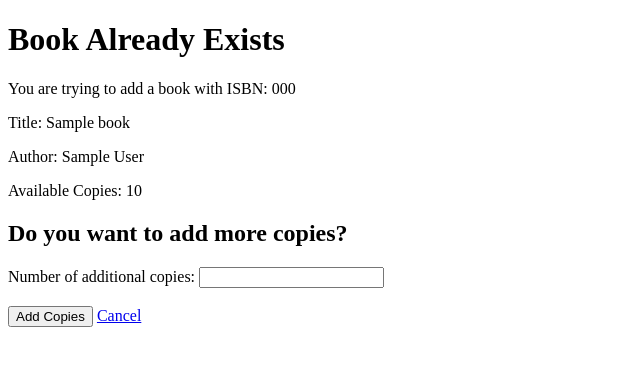
After one commit to rutuja73974/Kata_Library_Management_System, a Flask app: template templates/confirm_add_copies.html in a window 1280 px wide. The commit adds this page. Shown: the top 366 px of the page, without its empty margins (0-640 px from the left). Run offline with Flask 3, Linux system fonts and the light colour scheme; the template is opened without the code that fills it: most values are stand-ins (such as "Sample title", 1, 10 or a date in 2020).

Commit message:
To ensure unique ISBN

```diff
--- a/app.py
+++ b/app.py
@@ -3,7 +3,7 @@ from flask import Flask, render_template, request, redirect, url_for, flash
 app = Flask(__name__)
 app.secret_key = 'secret_key'
 
-
+# Book Class
 # Book Class
 class Book:
     def __init__(self, isbn, title, author, year, quantity):
@@ -72,6 +72,16 @@ def add_book():
         year = request.form['year']
         quantity = int(request.form['quantity'])  # Get the number of copies
 
+        # Check if the ISBN already exists
+        for book in library.books:
+            if book.isbn == isbn:
+                flash(f"Book with ISBN {isbn} already exists as '{book.title}'.")
+
+                # Asking user if they want to add more copies
+                flash(f"Do you want to add more copies to this book?")
+                return render_template('confirm_add_copies.html', book=book, quantity=quantity)  # Render a confirmation page
+
+        # If ISBN does not exist, add the book as usual
         if isbn and title and author and year and quantity:
             library.add_book(isbn, title, author, year, quantity)
             flash(f"Book '{title}' added successfully with {quantity} copies!")
@@ -79,6 +89,21 @@ def add_book():
         else:
             flash('All fields are required!')
     return render_template('add_book.html')
+
+@app.route('/confirm_add_copies', methods=['POST'])
+def confirm_add_copies():
+    isbn = request.form['isbn']
+    additional_quantity = int(request.form['additional_quantity'])  # Get the additional copies
+
+    # Find the book and update the quantity
+    for book in library.books:
+        if book.isbn == isbn:
+            book.quantity += additional_quantity
+            flash(f"Added {additional_quantity} more copies to '{book.title}'. Now we have {book.quantity} copies.")
+            return redirect(url_for('index'))
+
+    flash("Book not found!")  # This shouldn't happen under normal flow
+    return redirect(url_for('index'))
 
 
 # Route for borrowing a book
--- a/templates/add_book.html
+++ b/templates/add_book.html
@@ -20,7 +20,7 @@
         <label for="year">Publication Year:</label>
         <input type="text" name="year" id="year"><br>
 
-        <label for="quantity">Number of Copies:</label>  <!-- New quantity field -->
+        <label for="quantity">Number of Copies:</label>
         <input type="number" name="quantity" id="quantity" min="1"><br>
 
         <button type="submit">Add Book</button>
--- /dev/null
+++ b/templates/confirm_add_copies.html
@@ -0,0 +1,25 @@
+<!DOCTYPE html>
+<html lang="en">
+<head>
+    <meta charset="UTF-8">
+    <meta name="viewport" content="width=device-width, initial-scale=1.0">
+    <title>Confirm Add Copies</title>
+</head>
+<body>
+    <h1>Book Already Exists</h1>
+    <p>You are trying to add a book with ISBN: {{ book.isbn }}</p>
+    <p>Title: {{ book.title }}</p>
+    <p>Author: {{ book.author }}</p>
+    <p>Available Copies: {{ book.quantity }}</p>
+
+    <h2>Do you want to add more copies?</h2>
+
+    <form method="POST" action="{{ url_for('confirm_add_copies') }}">
+        <input type="hidden" name="isbn" value="{{ book.isbn }}">
+        <label for="additional_quantity">Number of additional copies:</label>
+        <input type="number" name="additional_quantity" id="additional_quantity" min="1" required><br><br>
+        <button type="submit">Add Copies</button>
+        <a href="{{ url_for('add_book') }}">Cancel</a>
+    </form>
+</body>
+</html>
```
